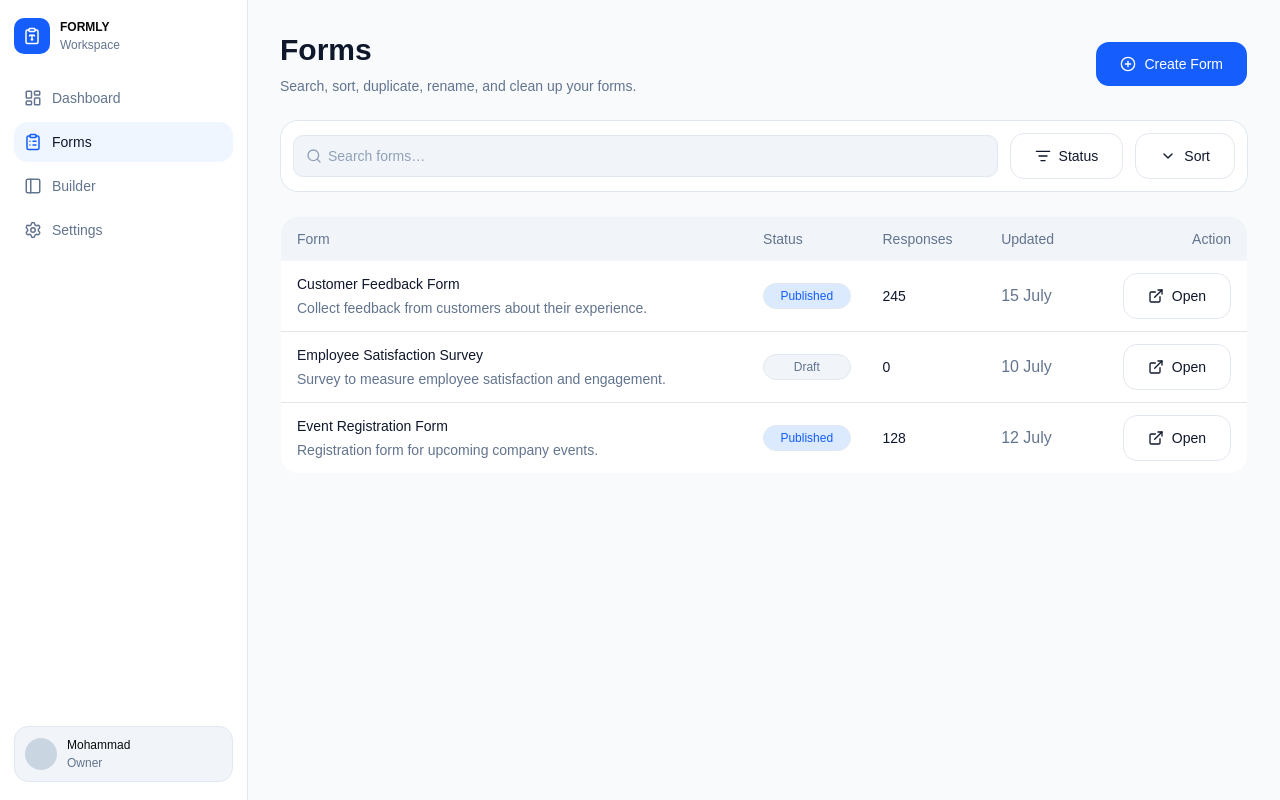
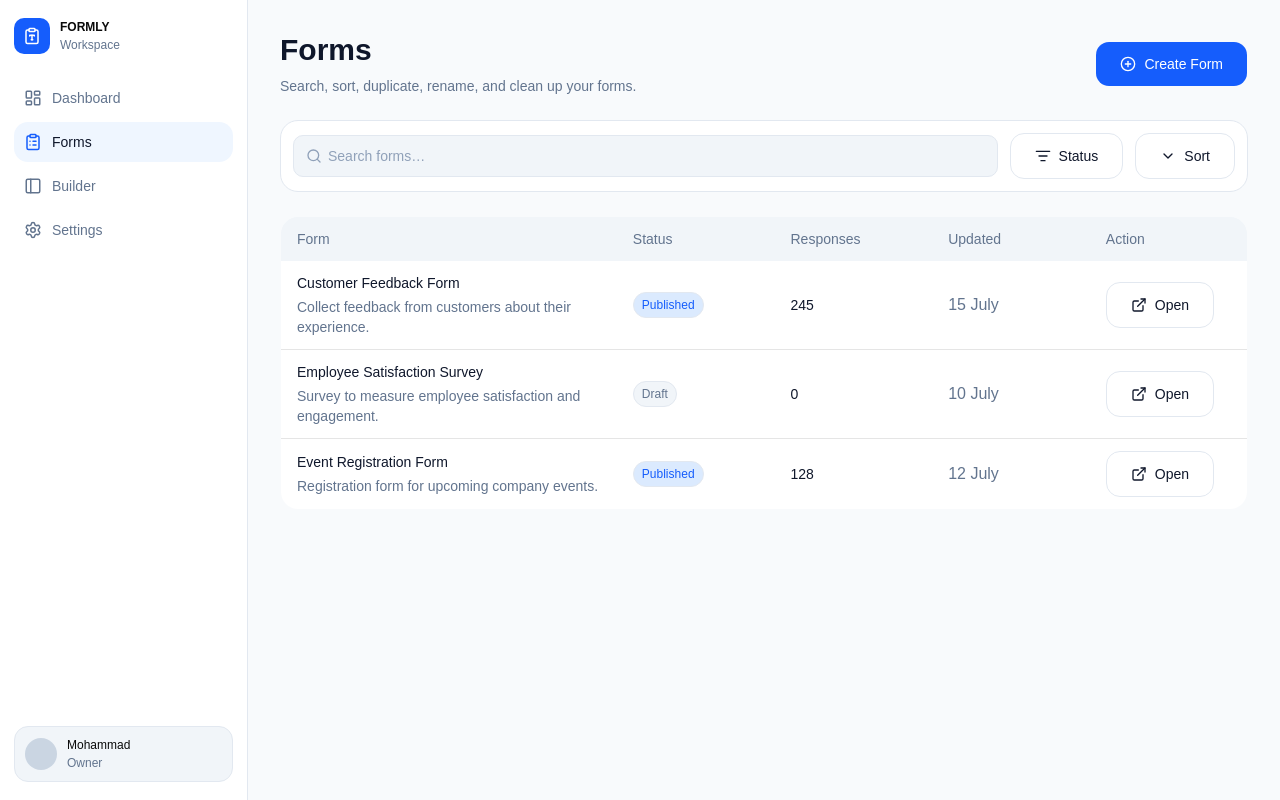
Before and after one commit to rezaeiar/formly, a React (Vite) app: page /forms in a window 1280 px wide. Built offline with nearby package versions, Linux system fonts and the light colour scheme.

Commit message:
fix: fix table responsive in desktopb and tablet

```diff
--- a/src/features/forms/FormsTableSection/components/filter/FormFilter.tsx
+++ b/src/features/forms/FormsTableSection/components/filter/FormFilter.tsx
@@ -10,7 +10,7 @@ type Props = {
 
 export default function FormFilter({ table }: Props) {
   return (
-    <div className='p-3 rounded-2xl bg-white border border-slate-200 flex items-center gap-3'>
+    <div className='p-3 rounded-2xl bg-white border border-slate-200 flex flex-col sm:flex-row items-center gap-3'>
       <SearchBox
         value={table.getState().globalFilter ?? ""}
         onChange={(e) => table.setGlobalFilter(e.target.value)}
--- a/src/features/forms/FormsTableSection/components/filter/dropdowns/SortDropdown.tsx
+++ b/src/features/forms/FormsTableSection/components/filter/dropdowns/SortDropdown.tsx
@@ -34,7 +34,10 @@ export default function SortDropdown({ table }: SortDropdownProps) {
     <DropdownMenu>
       <DropdownMenuTrigger
         render={
-          <Button variant="secondary">
+          <Button
+            variant="secondary"
+            className={"w-full sm:w-auto"}
+          >
             <ChevronDown size={18} />
             Sort
           </Button>
--- a/src/features/forms/FormsTableSection/components/filter/dropdowns/StatusDropdown.tsx
+++ b/src/features/forms/FormsTableSection/components/filter/dropdowns/StatusDropdown.tsx
@@ -25,7 +25,10 @@ export default function StatusDropdown({ table }: StatusDropdownProps) {
     <DropdownMenu>
       <DropdownMenuTrigger
         render={
-          <Button variant="secondary">
+          <Button
+           variant="secondary"
+           className={"w-full sm:w-auto"}
+          >
             <ListFilter size={18} />
             Status
           </Button>
--- a/src/features/forms/FormsTableSection/components/table/FormsTable.tsx
+++ b/src/features/forms/FormsTableSection/components/table/FormsTable.tsx
@@ -18,10 +18,8 @@ export default function FormsTable({ table }: Props) {
                                         headerGroups.headers.map(header => (
                                             <th
                                                 key={header.id}
-                                                className={`px-4 py-3 ${header.column.columnDef.meta?.align === "right"
-                                                    ? "text-right"
-                                                    : "text-left"
-                                                    }`}
+                                                style={{ width: header.getSize() }}
+                                                className={`px-4 py-3 text-left`}
                                             >
                                                 {flexRender(
                                                     header.column.columnDef.header,
@@ -38,11 +36,10 @@ export default function FormsTable({ table }: Props) {
                         {table.getRowModel().rows.map((row) => (
                             <tr key={row.id} className="bg-white border-b" >
                                 {row.getVisibleCells().map((cell) => (
-                                    <td key={cell.id}
-                                        className={`px-4 py-3 ${cell.column.columnDef.meta?.align === "right"
-                                            ? "flex justify-end"
-                                            : ""
-                                            }`}
+                                    <td
+                                        key={cell.id}
+                                        style={{ width: cell.column.getSize() }}
+                                        className={`px-4 py-3`}
                                     >
                                         {flexRender(
                                             cell.column.columnDef.cell,
--- a/src/features/forms/FormsTableSection/components/table/columns.tsx
+++ b/src/features/forms/FormsTableSection/components/table/columns.tsx
@@ -10,13 +10,16 @@ export const columns: ColumnDef<Form>[] = [
         accessorKey: "form",
         header: "Form",
         enableGlobalFilter: true,
+        size: 320,
+        minSize: 320,
+        maxSize: 500,
         cell: ({ row }) => (
             <div className="space-y-1">
-                <h2 className="text-sm text-slate-900">
+                <h2 className="text-sm text-slate-900 line-clamp-1">
                     {row.original.form}
                 </h2>
 
-                <p className="text-sm text-slate-500">
+                <p className="text-sm text-slate-500 line-clamp-2">
                     {row.original.description}
                 </p>
             </div>
@@ -64,9 +67,6 @@ export const columns: ColumnDef<Form>[] = [
     {
         id: "actions",
         accessorKey: "id",
-        meta: {
-            align: "right",
-        },
         header: "Action",
         cell: ({ getValue }) => {
             const id = getValue();
--- a/src/shared/components/common/FormState.tsx
+++ b/src/shared/components/common/FormState.tsx
@@ -7,7 +7,7 @@ type FormStateProps = {
 export default function FormState({ state }: FormStateProps) {
     const colorClasses = state === "Draft" ? "text-slate-500 bg-slate-100" : "text-blue-600 bg-blue-100"
     return (
-        <div className={`py-1 px-2 rounded-full border border-slate-200 text-xs justify-center flex ${colorClasses}`}>
+        <div className={`py-1 px-2 rounded-full w-fit border border-slate-200 text-xs justify-center flex ${colorClasses}`}>
             {state}
         </div>
     )
```
Lines whose indentation alone changed are shown as unchanged.
